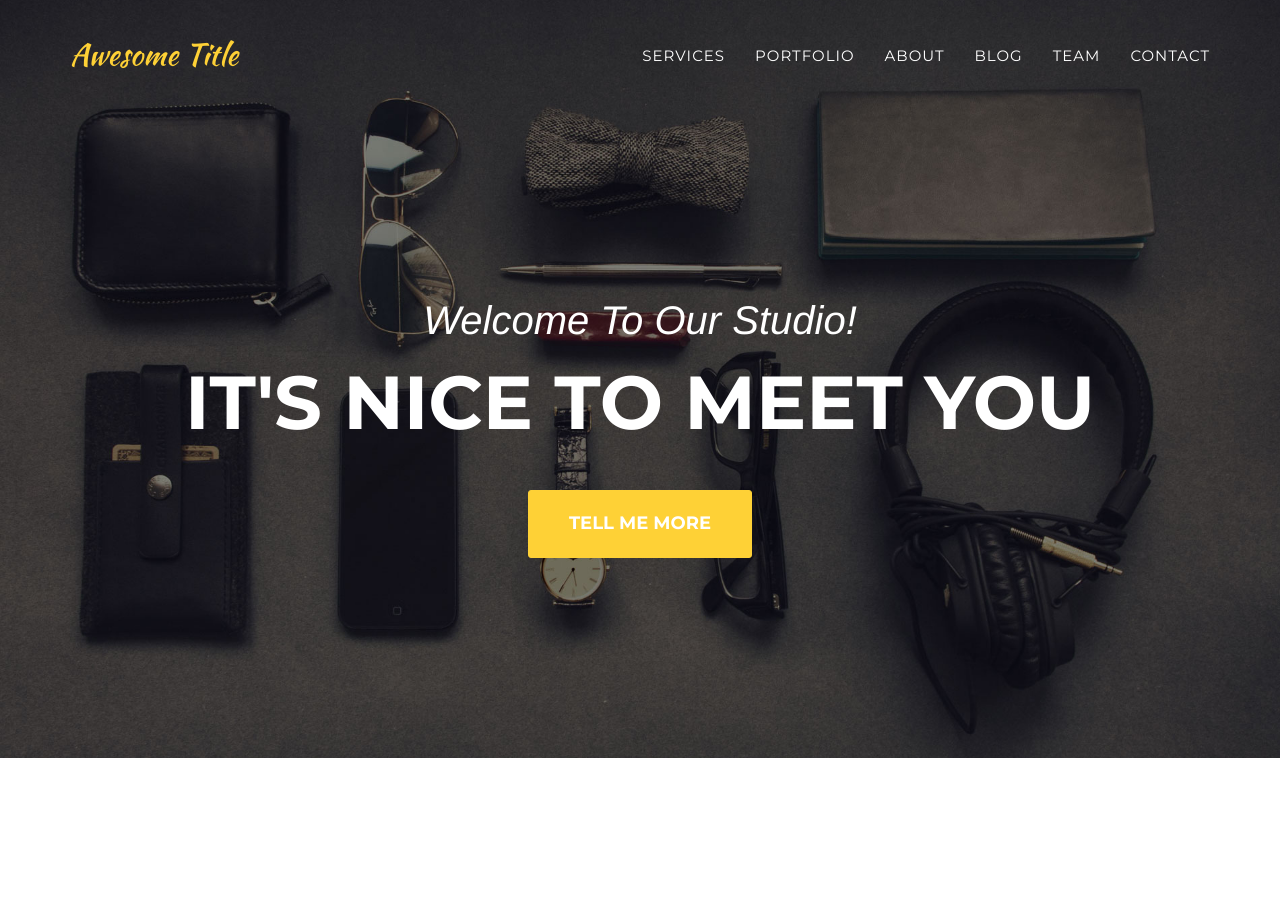
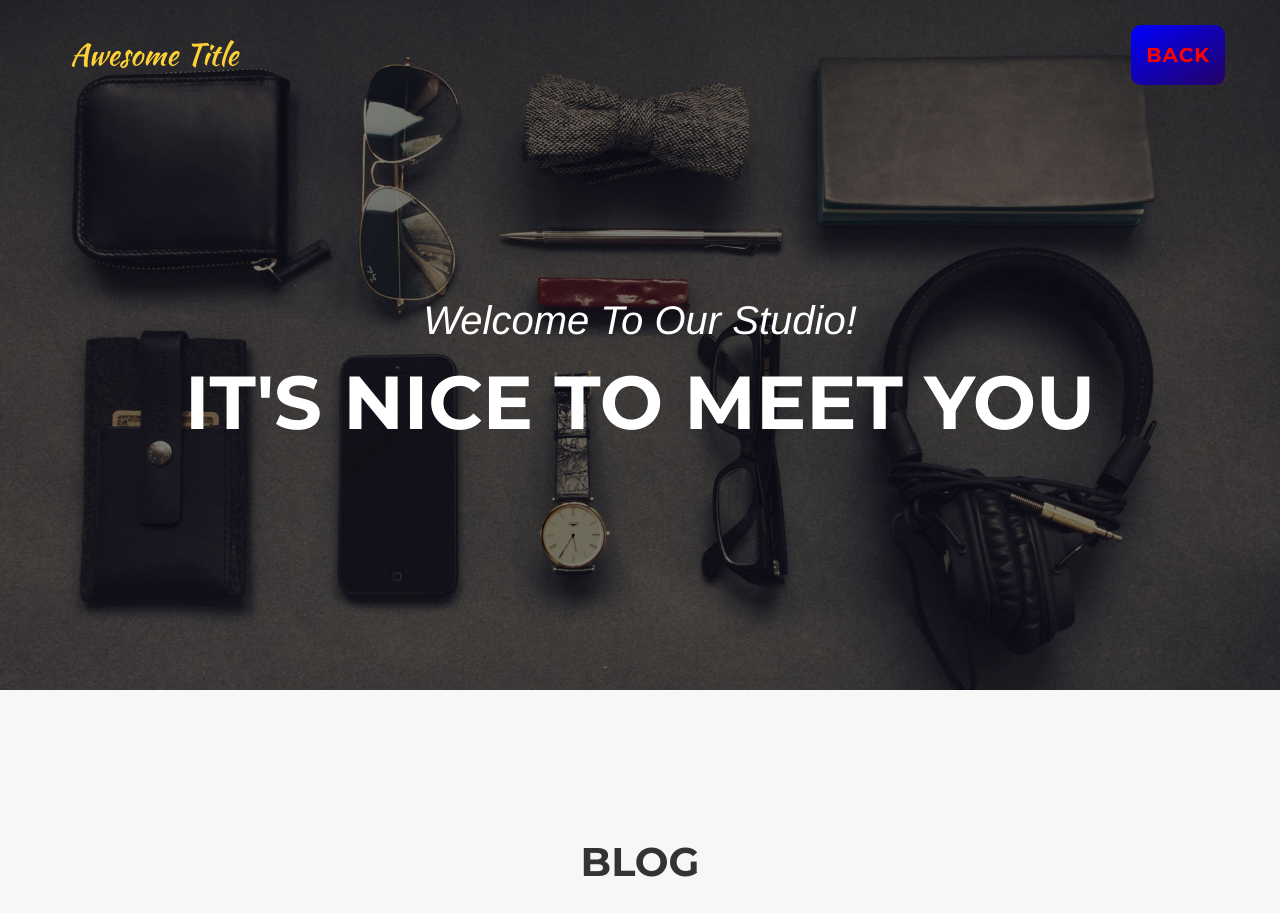
Before and after one commit to Robotics-IIITDM/Robotics-IIITDM.github.io, a Jekyll site: the page built from _blogs/2023-12-01-blog1.md, in a window 1280 px wide and 1400 px high. Shown: the top 913 px of the window. Built offline with Jekyll 4.4.1, drawn with Linux system fonts in a browser that asks for light colours; some web fonts are replaced; some of the changed text lies outside the part shown.

Commit message:
Seperated Blog from Main Page

```diff
--- a/_includes/header.html
+++ b/_includes/header.html
@@ -28,13 +28,13 @@
                         <a class="page-scroll" href="#about">About</a>
                     </li>
                     <li>
-                        <a class="page-scroll" href="#blog">Blog</a>
-                    </li>
-                    <li>
                         <a class="page-scroll" href="#team">Team</a>
                     </li>
                     <li>
                         <a class="page-scroll" href="#contact">Contact</a>
+                    </li>
+                    <li>
+                        <a class="blog-click" href="/blog/" style="color:red"><strong>Blog</strong></a>
                     </li>
                 </ul>
             </div>
@@ -49,7 +49,7 @@
             <div class="intro-text">
                 <div class="intro-lead-in">Welcome To Our Studio!</div>
                 <div class="intro-heading">It's Nice To Meet You</div>
-                <a href="#services" class="page-scroll btn btn-xl">Tell Me More</a>
+                <a href="/blog/" class="page-scroll btn btn-xl">Look at our Blogs</a>
             </div>
         </div>
     </header>
--- /dev/null
+++ b/_includes/header_blog.html
@@ -0,0 +1,44 @@
+<!-- Navigation -->
+<nav class="navbar navbar-default navbar-fixed-top">
+    <div class="container">
+        <!-- Brand and toggle get grouped for better mobile display -->
+        <div class="navbar-header page-scroll">
+            <button type="button" class="navbar-toggle" data-toggle="collapse" data-target="#bs-example-navbar-collapse-1">
+                <span class="sr-only">Toggle navigation</span>
+                <span class="icon-bar"></span>
+                <span class="icon-bar"></span>
+                <span class="icon-bar"></span>
+            </button>
+            <a class="navbar-brand page-scroll" href="#page-top">{{site.title}}</a>
+        </div>
+
+        <!-- Collect the nav links, forms, and other content for toggling -->
+        <div class="collapse navbar-collapse" id="bs-example-navbar-collapse-1">
+            <ul class="nav navbar-nav navbar-right">
+                <li class="hidden">
+                    <a href="#page-top"></a>
+                </li>
+                <li>
+                    <a class="blog-click" href="/" style="color:red"><strong>Back</strong></a>
+                </li>
+            </ul>
+        </div>
+        <!-- /.navbar-collapse -->
+    </div>
+    <!-- /.container-fluid -->
+</nav>
+
+<!-- Header -->
+<header>
+    <div class="container">
+        <div class="intro-text">
+            <div class="intro-lead-in">Welcome To Our Studio!</div>
+            <div class="intro-heading">It's Nice To Meet You</div>
+        </div>
+    </div>
+</header>
+<!--
+    {% for page in site.pages %}
+      {% if page.title %}<a class="page-link" href="{{ page.url | prepend: site.baseurl }}">{{ page.title }}</a>{% endif %}
+    {% endfor %}
+-->
--- /dev/null
+++ b/_layouts/blogpage.html
@@ -0,0 +1,17 @@
+<!DOCTYPE html>
+<html>
+
+  {% include head.html %}
+
+
+    <body id="page-top" class="index">
+
+    {% include header_blog.html %}
+    {% include blog.html %}
+    {% include contact.html %}
+    {% include footer.html %}
+    {% include modals.html %}
+    {% include js.html %}
+
+    </body>
+</html>
--- a/_layouts/default.html
+++ b/_layouts/default.html
@@ -10,7 +10,6 @@
     {% include services.html %}
     {% include portfolio_grid.html %}
     {% include about.html %}
-    {% include blog.html %}
     {% include team.html %}
     {% include clients.html %}
     {% include contact.html %}
```
Also changed, not shown: _blogs/2023-12-01-blog1.md (+2 -2 lines), _blogs/2023-12-28-blog2.md (+2 -2 lines), blog.md (added, +4 -0 lines), _includes/css/bootstrap.min.css, about.md (renamed from about.markdown), index.md (renamed from index.markdown).
